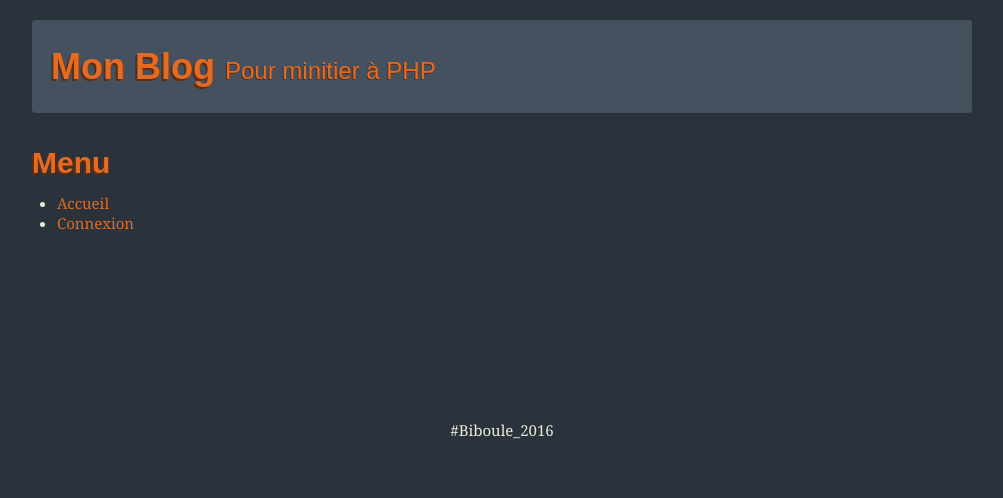
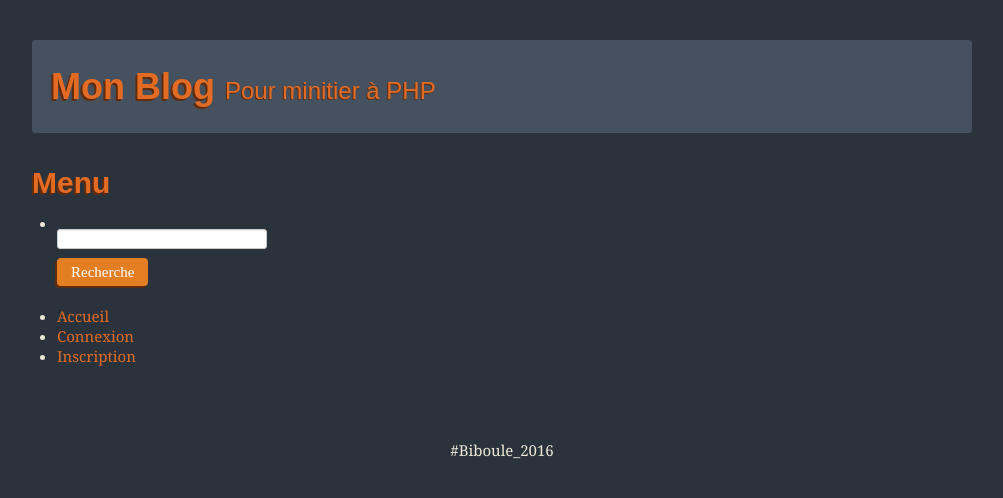
Before and after one commit to BastienFiolet/Blog_BF, a PHP site: page /index.php in a window 1280 px wide. Shown: the top 498 px of the page, without its empty margins (138-1141 px from the left). Run offline with PHP 8.4, Linux system fonts and the light colour scheme; data that the repository does not hold is empty.

Commit message:
add comment

```diff
--- a/includes/connexion.inc.php
+++ b/includes/connexion.inc.php
@@ -1,3 +1,4 @@
+<!-- Connexion au serveur local -->
 <?php
 mysql_connect('localhost','root','root');
 mysql_select_db('blog');
--- a/includes/footer.inc.php
+++ b/includes/footer.inc.php
@@ -4,13 +4,26 @@
             <h2>Menu</h2>
 
             <ul>
+				<li>	<!-- Formulaire pour la recherche -->
+					<form action='index.php' method='post'>
+						<div class='clearfix'>
+							<div class='input'> <input type="text" name="search-bar"></div></div>
+							<input type="submit" value='Recherche' class='btn btn-primary'>
+					</form>
+				</li>
+
                 <li><a href="index.php">Accueil</a></li>
-                <?php if($connect == true){
+                <?php
+				//Si on est connecté, on affiche la rédaction d'article et la déconnexion
+				if($connect == true){
 				echo "<li><a href='article.php'>Rédiger un article</a></li>";
 				echo "<li><a href='deconnexion.php'>Déconnexion</a></li>";
 				}?>
-				<?php if($connect == false){
+				<?php
+				//si on n'est pas connecté, on affiche la connexion et l'inscription
+				if($connect == false){
 				echo "<li><a href='connexion.php'>Connexion</a></li>";
+				echo "<li><a href='inscription.php'>Inscription</a></li>";
 				}?>
             </ul>
 
```
Also changed, not shown: includes/header.inc.php (line endings or trailing spaces).
